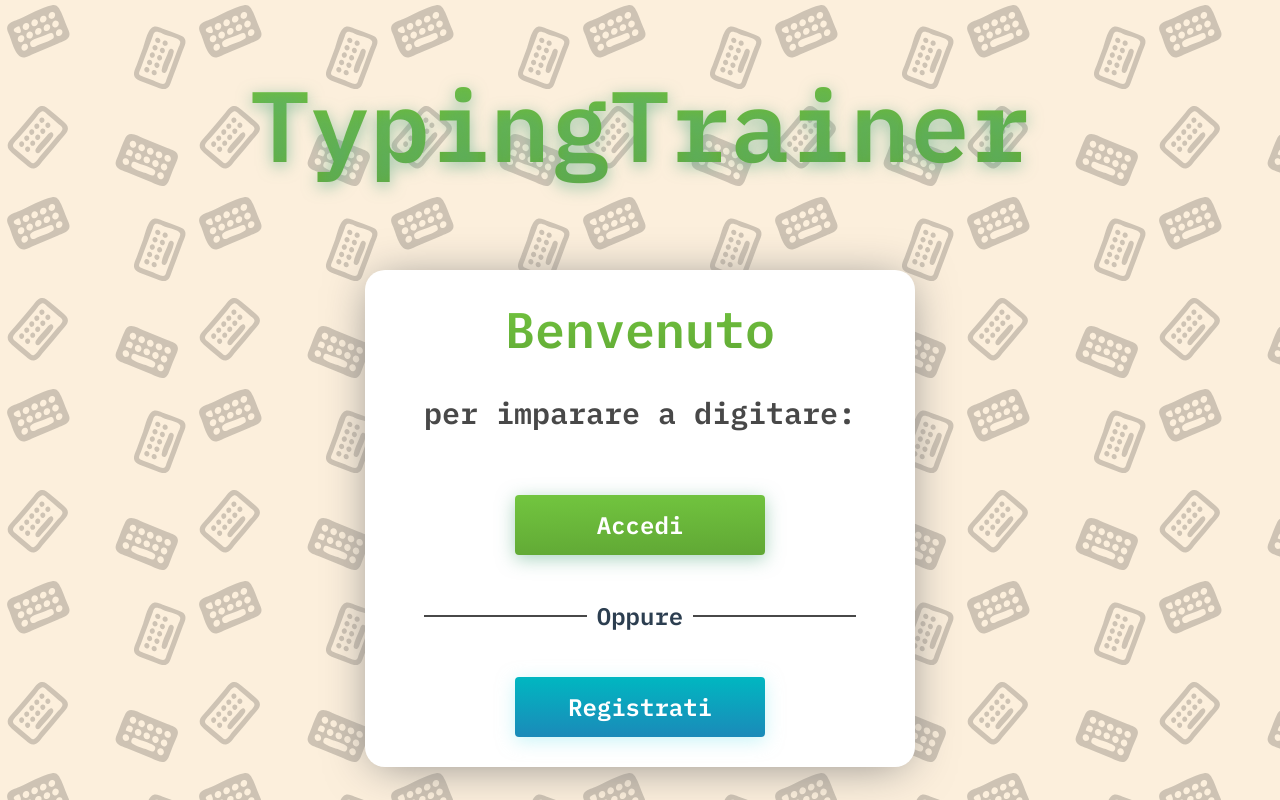
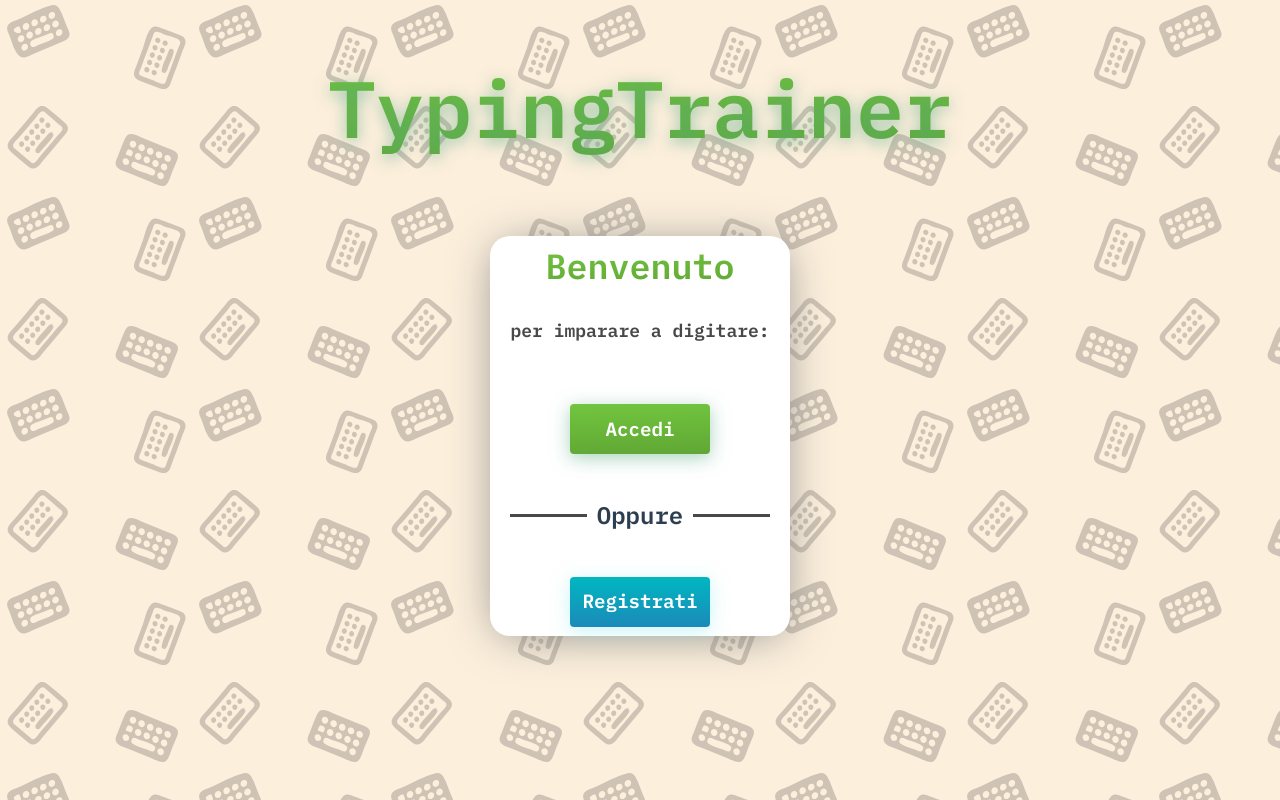
Before and after one commit to innamorati-del-problema/TypingTrainer, a Vue app: page / in a window 1280 px wide. Built offline with nearby package versions, Linux system fonts and the light colour scheme.

Commit message:
fix css, added post login logic Co-authored-by: valsecchi-1889896,lucreziarusso21

```diff
--- /dev/null
+++ b/src/components/Navigation.vue
@@ -0,0 +1,17 @@
+
+<template>
+  <div>
+    <nav>
+
+      <router-link to="/home"> Home </router-link>
+      <!-- <router-link to="/profile"> Profile </router-link> -->
+    </nav>
+    <router-view />
+  </div>
+</template>
+
+<style>
+
+
+
+</style>
--- /dev/null
+++ b/src/components/Practice.vue
@@ -0,0 +1,55 @@
+<script setup>
+
+import { getAuth, onAuthStateChanged } from '@firebase/auth';
+import { useRouter } from 'vue-router';
+import { onBeforeUnmount } from 'vue';
+import Navigation from './Navigation.vue';
+import { ref as vueref } from 'vue';
+import { getDatabase, ref, onValue } from "firebase/database";
+
+const db = getDatabase();
+const router = useRouter()
+const auth = getAuth();
+
+let username = vueref();
+let userObj;
+let userRef;
+
+
+const authListener = onAuthStateChanged(auth, (user) => {
+    if (!user) { // not logged in
+        // alert('you must be logged in to view this. redirecting to the home page')
+        router.push('/')
+    }
+    else {
+
+        userRef = ref(db, "/users/" + user.uid);
+        onValue(userRef, (snapshot) => {
+            userObj = snapshot.val();
+            username.value = userObj.username;
+        });
+    }
+});
+
+onBeforeUnmount(() => {
+    // clear up listener
+    authListener()
+});
+
+const signOut = () => {
+    auth.signOut();
+}
+
+</script>
+
+<template>
+
+<Navigation />
+
+<h1>Ciao {{ username  }}</h1>
+<button @click="signOut">Esci</button>
+
+</template>
+
+<style>
+</style>
--- a/src/components/Welcome/LandingPage.vue
+++ b/src/components/Welcome/LandingPage.vue
@@ -38,10 +38,11 @@ function switchRegister() {
 <style lang="scss">
 $primary-light: linear-gradient(178.19deg, #72C53F 1.53%, #5A9D31 132.54%);
 
+
+
 .page-title {
     font-weight: 700;
     font-size: 100px;
-    line-height: 130px;
     background: $primary-light;
     -webkit-background-clip: text;
     background-clip: text;
@@ -66,14 +67,29 @@ $primary-light: linear-gradient(178.19deg, #72C53F 1.53%, #5A9D31 132.54%);
     color: #484848;
 }
 
+.card-paragraph-s {
+    font-weight: 600;
+    font-size: 20px;
+    color: #484848;
+}
+
+
+
 .landing-box {
-    max-width: 550px;
+    height:600px;
+    width:500px;
     margin: auto;
-    max-height: 700px;
     border-radius: 20px;
     background: white;
     box-shadow: 0px 4px 47px -9px #7E7E7E;
+
+
 }
+
+.landing-box.reg{
+    height:700px;
+}
+
 
 .botton-xl {
     width: 250px;
@@ -92,7 +108,7 @@ $primary-light: linear-gradient(178.19deg, #72C53F 1.53%, #5A9D31 132.54%);
     font-size: 1em;
     border: 0;
     color: white;
-
+    //margin-top:90%;
 }
 
 .botton-primary-light {
@@ -110,4 +126,76 @@ $primary-light: linear-gradient(178.19deg, #72C53F 1.53%, #5A9D31 132.54%);
     box-shadow: 0px 4px 18px rgba(126, 4, 4, 0.5);
 }
 
+
+
+@media (min-width: 800px) and (max-width:1919px){
+
+    .landing-box{
+        height: 400px;
+        width: 300px;
+    }
+
+    .landing-box.reg{
+        height: 600px;
+    }
+
+    .page-title{
+        font-size: 80px;
+    }
+
+    .card-title{
+        font-size: 35px;
+    }
+
+    .card-paragraph{
+        font-size: 18px;
+    }
+
+    .botton-m{
+        width: 100px;
+        height: 50px;
+        font-size: 0.8em;
+    }
+    .botton-xl{
+        width: 140px;
+        height: 50px;
+        font-size: 1.2em;
+    }
+
+}
+
+@media (max-width: 799px){
+
+    .landing-box{
+        height: 350px;
+        width: 250px;
+    }
+
+    .landing-box.reg{
+        height: 550px;
+    }
+
+    .page-title{
+        font-size: 50px;
+    }
+
+    .card-title{
+        font-size: 20px;
+    }
+
+    .card-paragraph{
+        font-size: 15px;
+    }
+    .botton-m{
+        width: 50px;
+        height: 25px;
+        font-size: 0.5em;
+    }
+    .botton-xl{
+        width: 150px;
+        height: 35px;
+        font-size: 1em;
+    }
+}
+
 </style>
--- a/src/components/Welcome/Login.vue
+++ b/src/components/Welcome/Login.vue
@@ -1,7 +1,9 @@
 <script setup>
 
 import { getAuth, signInWithEmailAndPassword } from "firebase/auth";
+import { useRouter } from "vue-router";
 
+const router = useRouter();
 
 function login(email, password) {
     const auth = getAuth();
@@ -9,7 +11,7 @@ function login(email, password) {
     .then((userCredential) => {
     // Signed in
     const user = userCredential.user;
-    alert("signedin");
+    router.push("/home");
     // ...
     })
     .catch((error) => {
--- a/src/components/Welcome/Register.vue
+++ b/src/components/Welcome/Register.vue
@@ -1,15 +1,31 @@
 <script setup>
 import { getAuth, createUserWithEmailAndPassword } from "firebase/auth";
+import { getDatabase, set, ref } from "firebase/database";
+import { useRouter } from "vue-router";
+
+const router = useRouter();
+
+let email;
+let password;
+let username;
+let paese;
+let checkPassword;
+
+function register(email, password, checkPassword, username, paese) {
+
+    if (password !== checkPassword) {
+        alert("le password non corrispondono");
+        return;
+    }
 
 
-
-function register(email, password) {
     const auth = getAuth();
     createUserWithEmailAndPassword(auth, email, password)
         .then((userCredential) => {
             // Signed in
             const user = userCredential.user;
-        console.log(user);
+            writeUserData(user.uid, username, email, user.uid, paese);
+            router.push("/home");
             // ...
         })
         .catch((error) => {
@@ -18,27 +34,35 @@ function register(email, password) {
             alert(error);
             // ..
         });
-}
+};
 
-let email = "";
-let password = "";
+function writeUserData(userId, name, email, seed, paese) {
+    const db = getDatabase();
+    set(ref(db, '/users/' + userId), {
+        username: name,
+        email: email,
+        seed: seed,
+        country: paese,
+    });
+};
+
 
 </script>
 
 <template>
 
-    <div class="landing-box">
+    <div class="landing-box reg">
             <div class="box-content">
                 <h5 class="card-title">Registrati</h5>
-                <h4 class="card-paragraph">Email</h4>
+                <h4 class="card-paragraph-s">Email</h4>
                 <input type="text"  placeholder="@" v-model="email">
-                <h4 class="card-paragraph">Username</h4>
+                <h4 class="card-paragraph-s">Username</h4>
                 <input type="text"  placeholder="Username" v-model="username">
-                <h4 class="card-paragraph">Password</h4>
+                <h4 class="card-paragraph-s">Password</h4>
                 <input placeholder="Password" type="password" v-model="password">
-                <h4 class="card-paragraph">Conferma Password</h4>
+                <h4 class="card-paragraph-s">Conferma Password</h4>
                 <input placeholder="Password" type="password" v-model="checkPassword">
-                <h4 class="card-paragraph">Paese</h4>
+                <h4 class="card-paragraph-s">Paese</h4>
                 <select placeholder="Paese" v-model="paese">
                     <option value='not-selected'></option>
                     <option value="italia">Italia</option>
@@ -50,7 +74,7 @@ let password = "";
             <div class="buttons">
                 <button id="indietro" class="botton-danger-light botton-m" @click="$emit('close-register')">Indietro</button>
 
-                <button id='registrati' class="botton-primary-light botton-m" @click="register(email, password)">Registrati</button>
+                <button id='registrati' class="botton-primary-light botton-m" @click="register(email, password, checkPassword, username, paese)">Registrati</button>
             </div>
     </div>
 
@@ -73,6 +97,7 @@ let password = "";
     margin-top: 20px;
     }
 
+
 }
 .buttons {
     padding-top: 30px;
--- a/src/components/Welcome/Welcome.vue
+++ b/src/components/Welcome/Welcome.vue
@@ -20,9 +20,7 @@ import Register from './Register.vue';
 
 </template>
 
-<style scoped>
-
-
+<style scoped lang="scss">
 
 .box-content * {
     margin-top: 30px;
@@ -37,13 +35,12 @@ h4 {
     margin-bottom:5%;
     background-color: #484848;
 
-
-}
-
-h4 span {
+    span {
     text-align:center;
     padding:0 10px;
     background-color: white;
+
+    }
 }
 
 
--- a/src/main.js
+++ b/src/main.js
@@ -2,9 +2,12 @@ import { createApp } from 'vue'
 import App from './App.vue'
 import { initializeApp } from "firebase/app";
 import router from './router';
+import { getDatabase } from "firebase/database";
+
 // Firebase configuration
 const firebaseConfig = {
     apiKey: "AIzaSyAVbk24Nk25oIo56nroa9jHfZPQ29aCOfU",
+    databaseURL: "https://typingtrainer-e86b2-default-rtdb.europe-west1.firebasedatabase.app",
     authDomain: "typingtrainer-e86b2.firebaseapp.com",
     projectId: "typingtrainer-e86b2",
     storageBucket: "typingtrainer-e86b2.appspot.com",
@@ -14,7 +17,7 @@ const firebaseConfig = {
 
 // Initialize Firebase
 const appfb = initializeApp(firebaseConfig);
-
+const database = getDatabase(appfb);
 const app = createApp(App);
 
 app.use(router);
--- a/src/router/index.js
+++ b/src/router/index.js
@@ -4,6 +4,7 @@ const router = createRouter({
     history: createWebHistory(),
     routes: [
         { path: "/", component: () => import("../components/Welcome/LandingPage.vue")},
+        { path: "/home", component: () => import("../components/Practice.vue")},
     ]
 });
 
```
Also changed, not shown: public/beige-bg.png (deleted), public/pattern.svg (deleted), src/App.vue (line endings or trailing spaces). Lines whose indentation alone changed are shown as unchanged.
